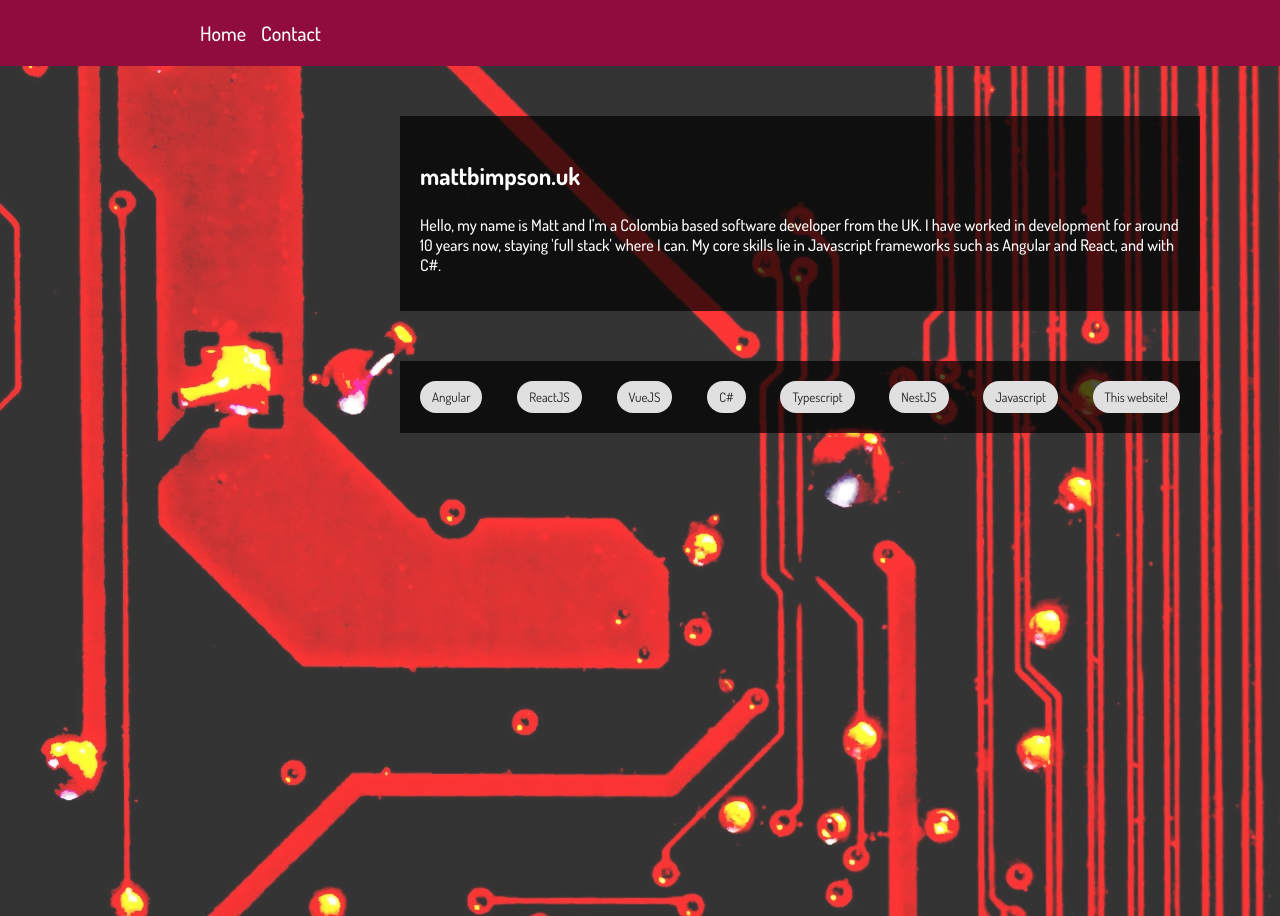
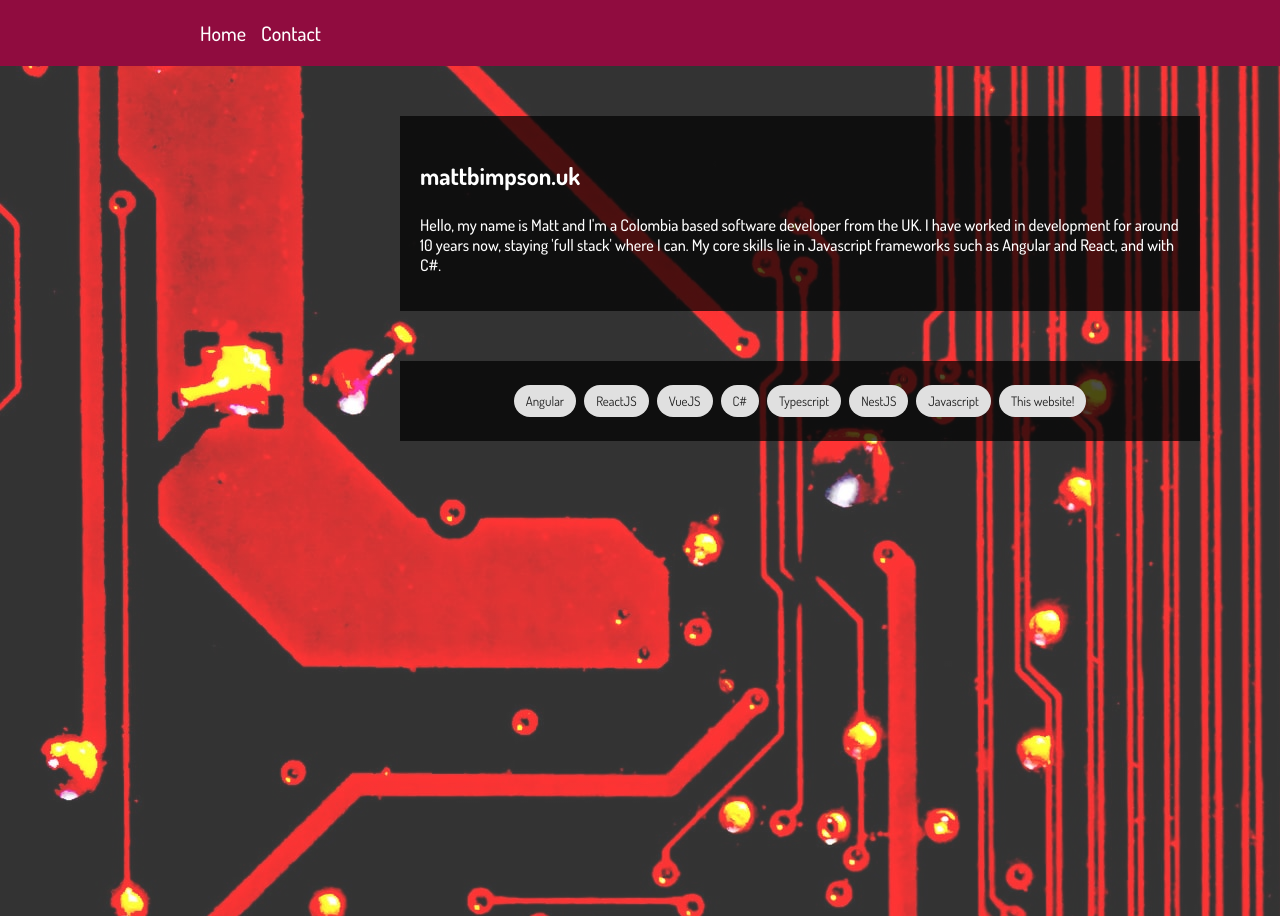
Before and after one commit to mattbimpson/portfolio, a React (Create React App) app: page / in a window 1280 px wide. Built offline with nearby package versions, Linux system fonts and the light colour scheme.

Commit message:
chip div

```diff
--- a/src/pages/home/Home.tsx
+++ b/src/pages/home/Home.tsx
@@ -1,8 +1,22 @@
 import React from 'react';
 import Chip from '@material-ui/core/Chip';
+import { makeStyles } from '@material-ui/core/styles';
 import { Container, Text, HeaderText, ChipContainer } from './Styles';
 
+const useStyles = makeStyles((theme) => ({
+  root: {
+    display: 'flex',
+    justifyContent: 'center',
+    flexWrap: 'wrap',
+    '& > *': {
+      margin: theme.spacing(0.5),
+    },
+  },
+}));
+
 const HomePage: React.FC<any> = () => {
+
+  const classes = useStyles();
 
   function linkToProjectType(language: string): void {
     window.open(`https://bitbucket.org/mbimpson/?language=${language}&sort=-updated_on`, '_blank');
@@ -22,7 +36,7 @@
           My core skills lie in Javascript frameworks such as Angular and React, and with C#.
         </Text>
       </Container>
-      <ChipContainer>
+      <ChipContainer className={classes.root}>
         <Chip label="Angular" onClick={() => linkToProjectType('typescript')} />
         <Chip label="ReactJS" onClick={() => linkToProjectType('typescript')} />
         <Chip label="VueJS" onClick={() => linkToProjectType('typescript')} />
--- a/src/pages/home/Styles.ts
+++ b/src/pages/home/Styles.ts
@@ -28,7 +28,4 @@
   `;
 
 export const ChipContainer =
-    styled(Container)`
-      display: flex;
-      justify-content: space-between;
-    `;
+    styled(Container)``;
```
